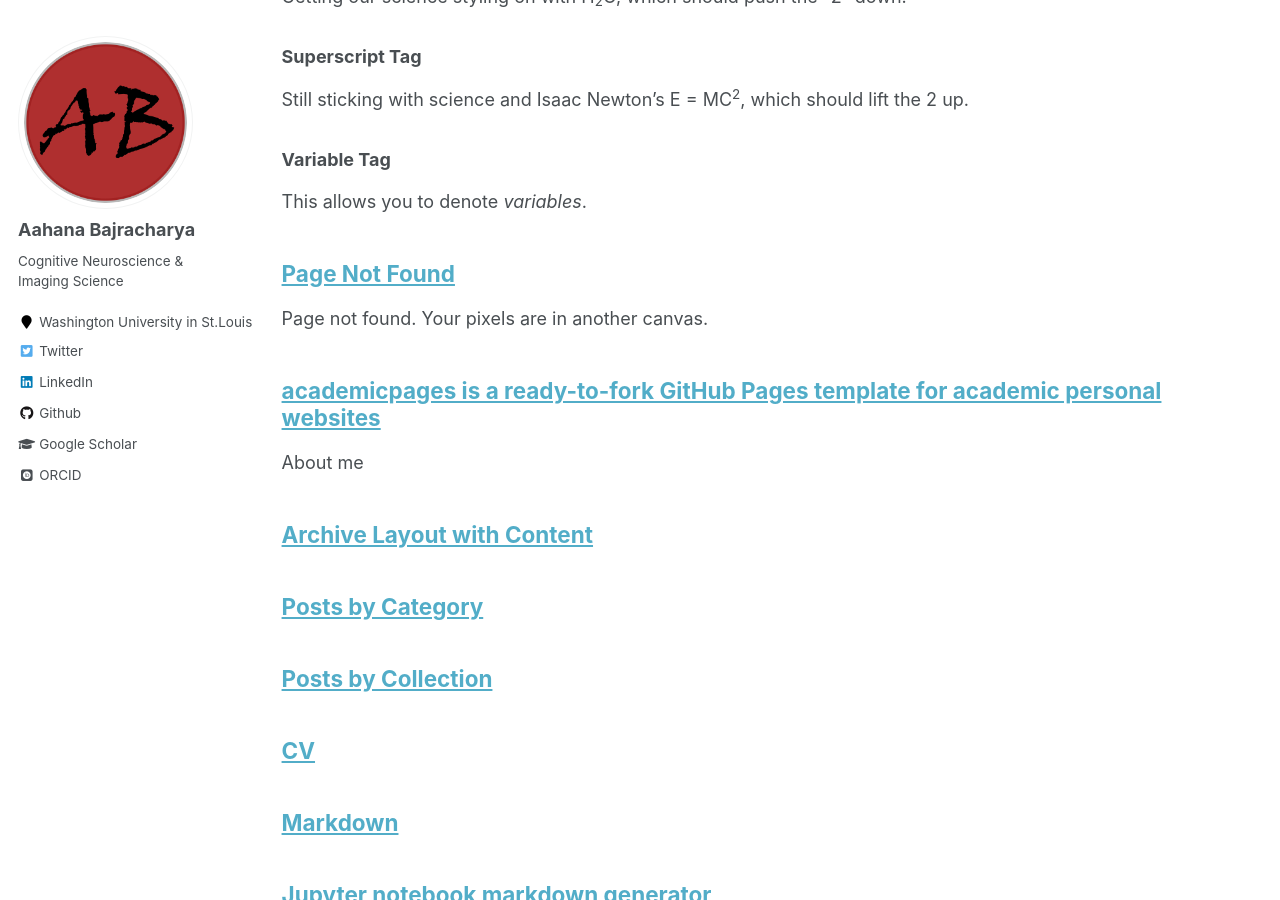
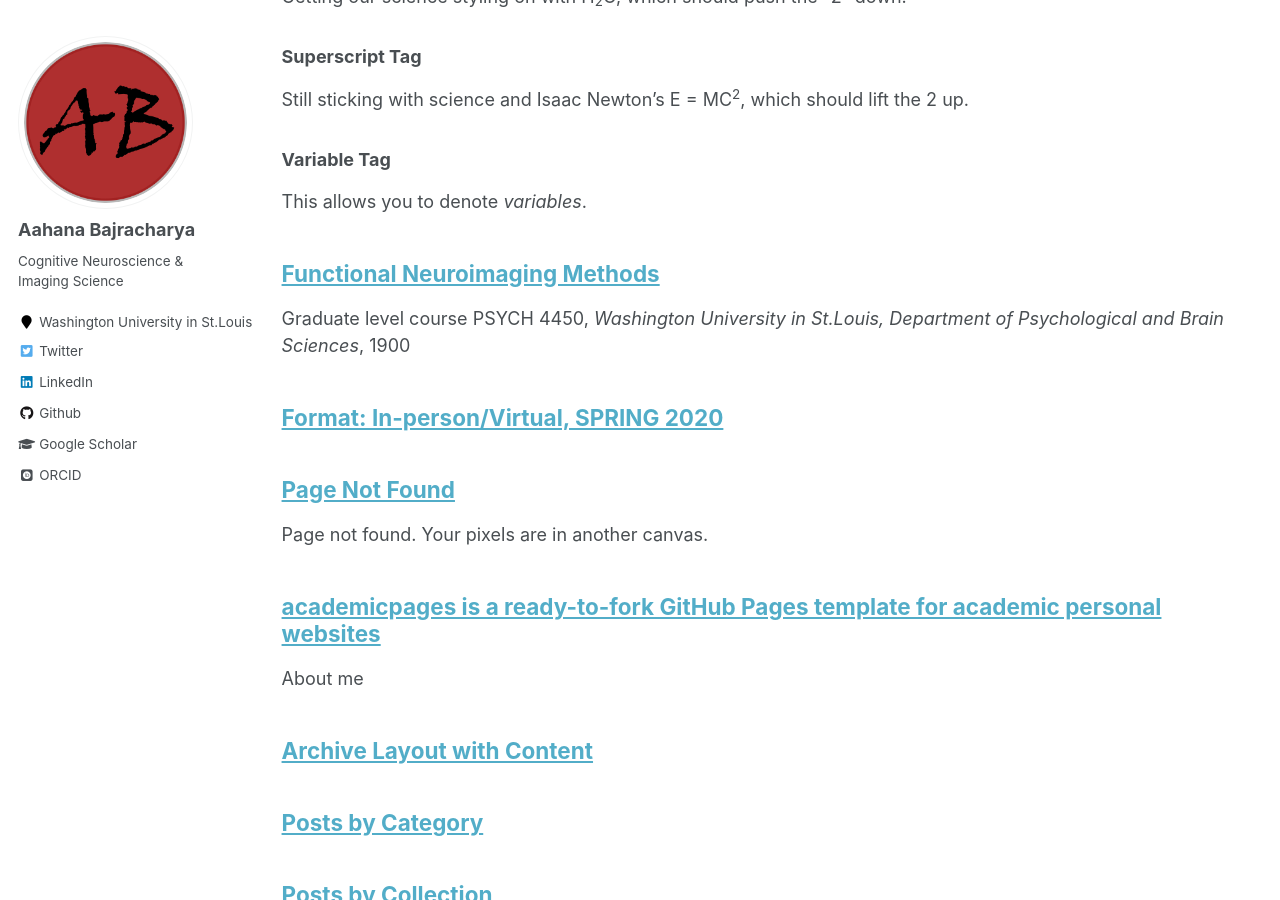
Before and after one commit to kritibhattarai23/kritibhattarai23.github.io, a Jekyll site: the page built from _pages/archive-layout-with-content.md, in a window 1280 px wide and 900 px high, scrolled down 4436 px. Built offline with Jekyll 4.4.1, drawn with Linux system fonts in a browser that asks for light colours; some web fonts are replaced; part of the change alters nothing that is shown.

```diff
--- a/_config.yml
+++ b/_config.yml
@@ -119,6 +119,7 @@ author:
 include:
   - .htaccess
   - _pages
+  - _teaching
   - files
 exclude:
   - "*.sublime-project"
```
